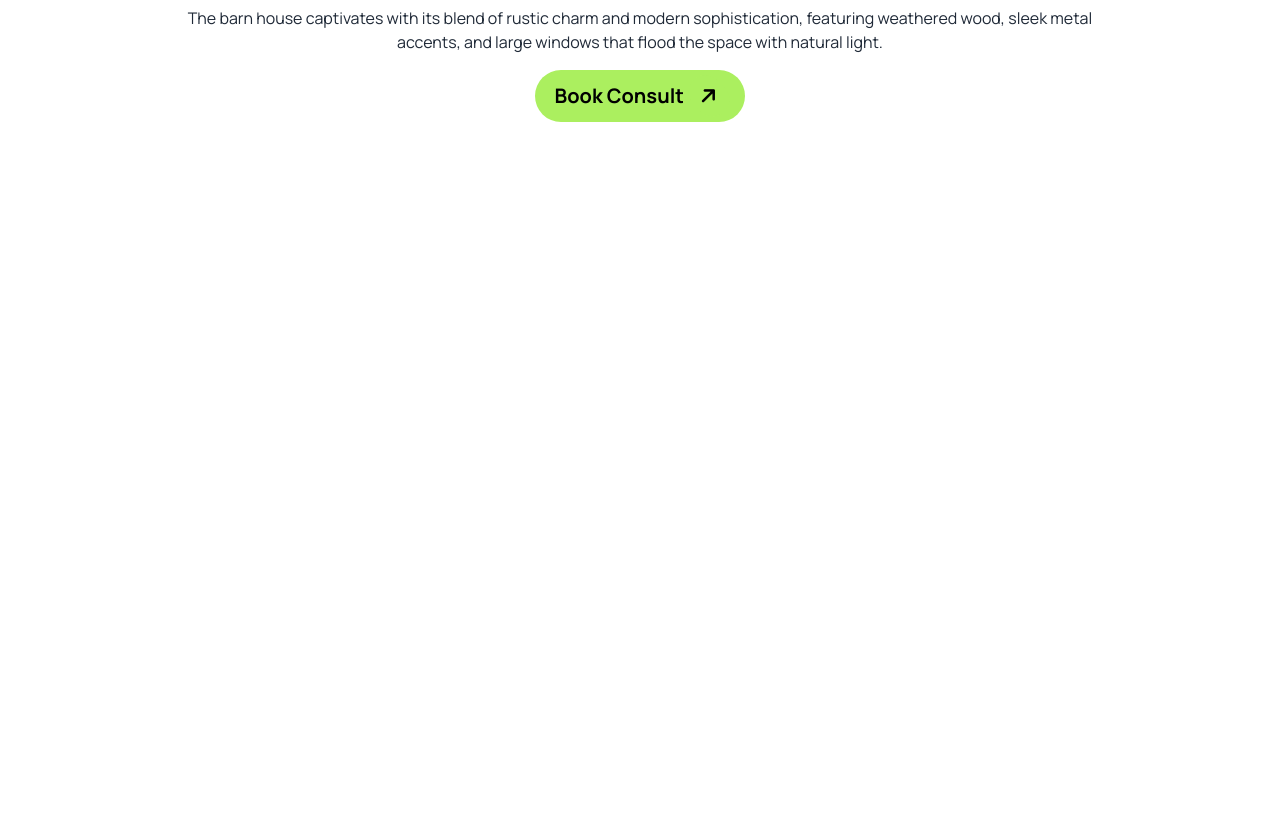
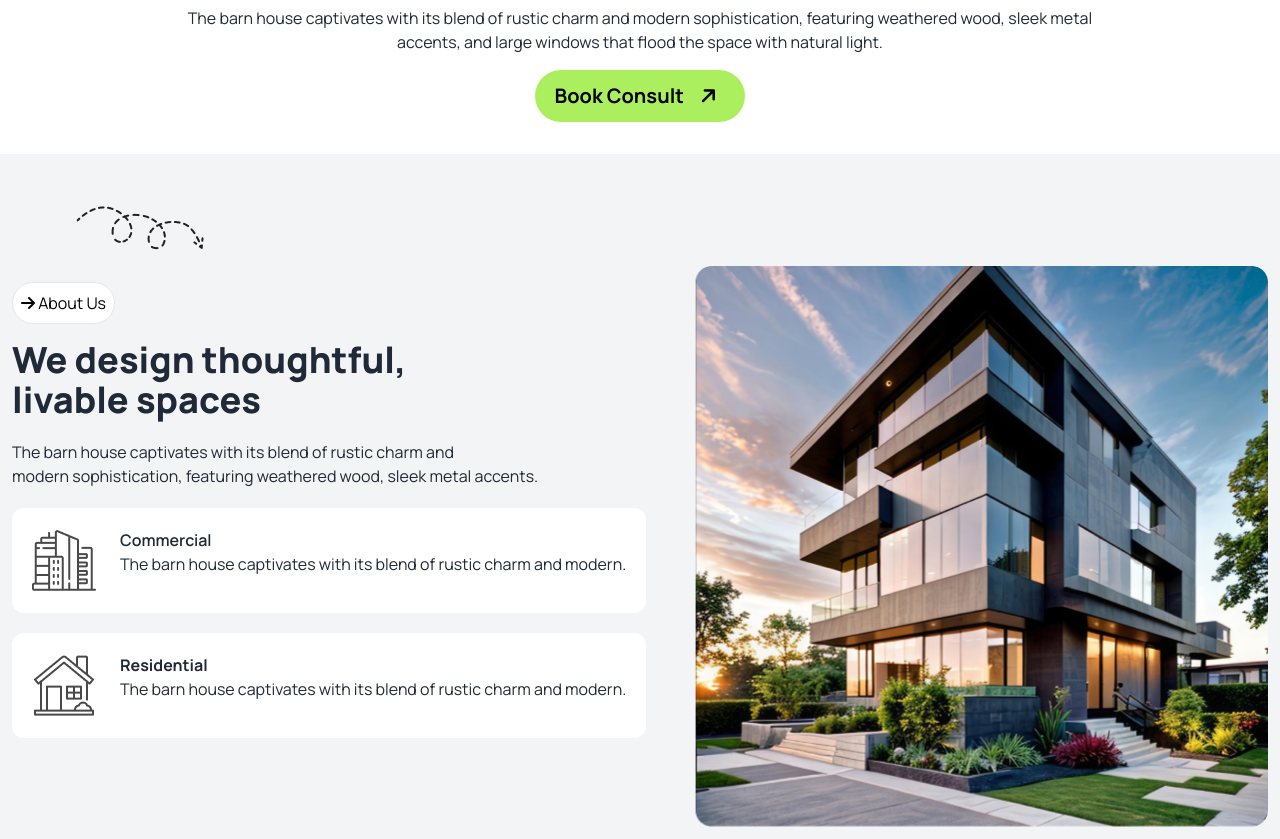
Before and after one commit to Sabit01Hasan/Assignment_3_Rinterio, a plain HTML site: page index.html in a window 1280 px wide. Shown: the part 620-1459 px from the top of the page. Before the commit the page ends 800 px from the top, so only its background shows below. Drawn offline with nearby package versions, Linux system fonts and the light colour scheme.

Commit message:
did the about us part

```diff
--- a/index.html
+++ b/index.html
@@ -101,5 +101,42 @@
               </div>
         </section>
     </header>
+    <main class="bg-gray-100 p-3 mx-auto">
+        <div class="pt-10 pb-4 pl-16 hidden md:block">
+            <img src="./assets/Vector.png" alt="">
+        </div>
+        <section class="container mx-auto md:flex justify-between">
+            <div>
+                <div class="flex justify-center md:justify-start">
+                    <button class="bg-white rounded-full text-black  p-2 mt-4 border">
+                        <i class="fa-solid fa-arrow-right "></i> About Us
+                    </button>
+                </div>
+                <h1 class="text-2xl md:text-4xl font-extrabold mt-4 text-center md:text-left">We design thoughtful, <br> livable spaces</h1>
+                <p class="mt-5 text-center md:text-left">The barn house captivates with its blend of rustic charm and <br> modern sophistication, featuring weathered wood, sleek metal accents.</p>
+                <div class="flex rounded-xl bg-white p-5 my-5 w-full">
+                    <div>
+                        <img src="./assets/commercial.png" alt="" class="w-full">
+                    </div>
+                    <div class="flex-1 ml-6">
+                        <h2 class="font-semibold">Commercial</h2>
+                        <p>The barn house captivates with its blend of rustic charm and modern.</p>
+                    </div>
+                </div>
+                <div class="flex rounded-xl bg-white p-5 my-5 w-full">
+                    <div>
+                        <img src="./assets/residential.png" alt="" class="w-full">
+                    </div>
+                    <div class="flex-1 ml-6">
+                        <h2 class="font-bold">Residential</h2>
+                        <p>The barn house captivates with its blend of rustic charm and modern.</p>
+                    </div>
+                </div>
+            </div>
+            <div class="md:h-full md:w-fit">
+                <img src="./assets/Rectangle.png" alt="">
+            </div>
+        </section>
+    </main>
 </body>
 </html>
```
